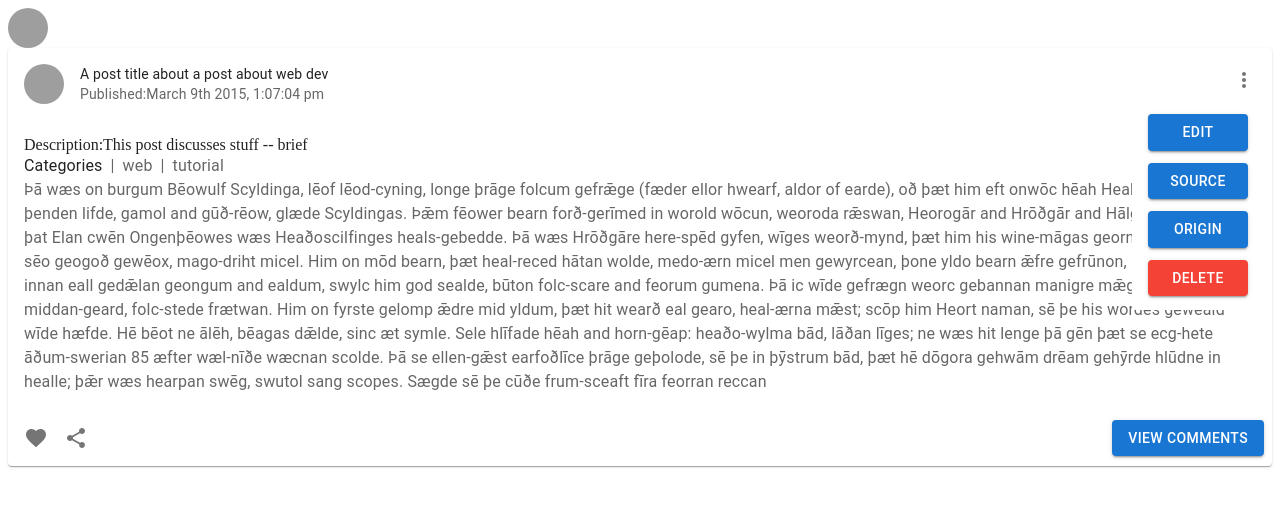
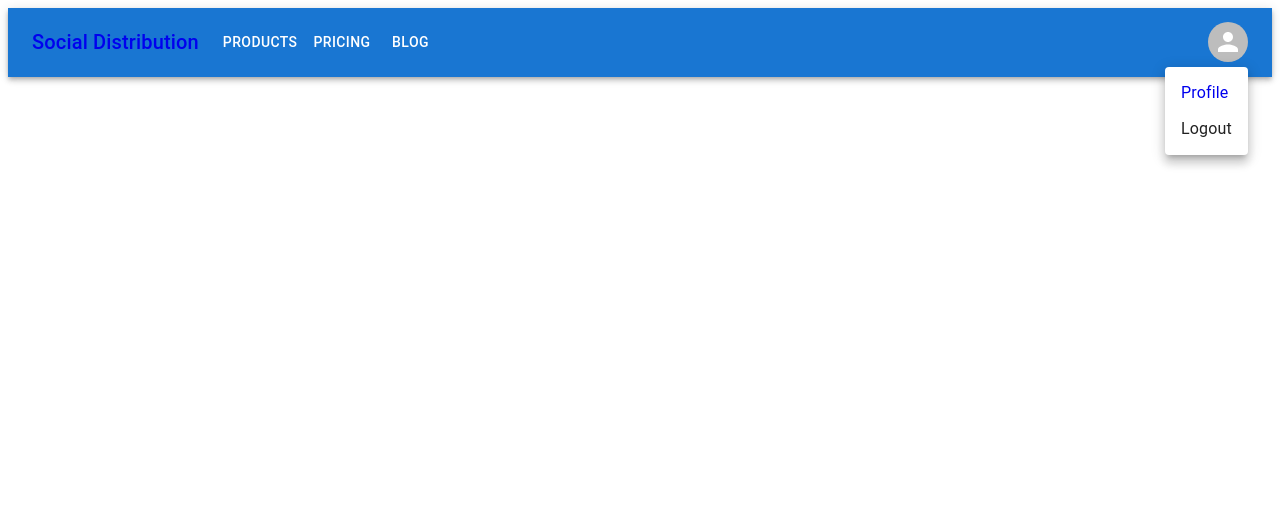
Before and after one commit to CMPUT404W22-Group-Project/Social-Distribution, a React (Create React App) app in the folder frontend/: page / in a window 1280 px wide. Both pictures are taken after a click on the button "Open settings". Shown: the top 506 px of the page. Built offline with nearby package versions, Linux system fonts and the light colour scheme; grey boxes are pictures that could not be loaded.

Commit message:
add routing (partial)

```diff
--- a/frontend/package.json
+++ b/frontend/package.json
@@ -10,6 +10,7 @@
     "@testing-library/jest-dom": "^5.16.1",
     "@testing-library/react": "^12.1.2",
     "@testing-library/user-event": "^13.5.0",
+    "axios": "^0.26.0",
     "moment": "^2.29.1",
     "react": "^17.0.2",
     "react-dom": "^17.0.2",
--- a/frontend/src/App.js
+++ b/frontend/src/App.js
@@ -1,6 +1,9 @@
 import React from 'react';
+import { Routes, Route } from 'react-router-dom';
+import PostForm from './components/PostForm';
 import ProfilePictureCard from './components/ProfilePictureCard';
 import PostItem from './components/PostItem';
+import Header from './components/Header';
 const mockAuthor = {
   type: 'author',
   id: 'http://127.0.0.1:5454/authors/1d698d25ff008f7538453c120f581471',
@@ -86,8 +89,15 @@ const mockPost = {
 function App() {
   return (
     <>
-      <ProfilePictureCard props={mockAuthor} />
-      <PostItem props={mockPost} />
+      <Header />
+      <Routes>
+        <Route path="/posts/:post_id" element={<PostItem props={mockPost} />} />
+        <Route
+          path="/profile"
+          element={<ProfilePictureCard props={mockAuthor} />}
+        />
+        <Route path="/post/new" element={<PostForm />} />
+      </Routes>
     </>
   );
 }
--- a/frontend/src/components/CommentItem.js
+++ b/frontend/src/components/CommentItem.js
@@ -8,7 +8,6 @@ import CardActions from '@mui/material/CardActions';
 import IconButton from '@mui/material/IconButton';
 import Typography from '@mui/material/Typography';
 import FavoriteIcon from '@mui/icons-material/Favorite';
-import ShareIcon from '@mui/icons-material/Share';
 
 import ProfilePictureCard from './ProfilePictureCard';
 
@@ -46,9 +45,6 @@ const CommentItem = ({ props }) => {
           <IconButton aria-label="add to favorites">
             <FavoriteIcon />
           </IconButton>
-          <IconButton aria-label="share">
-            <ShareIcon />
-          </IconButton>
         </CardActions>
       </Card>
     </ListItem>
--- a/frontend/src/components/Comments.js
+++ b/frontend/src/components/Comments.js
@@ -1,8 +1,19 @@
 import React, { useState, useEffect } from 'react';
 import PropTypes from 'prop-types';
+import Button from '@mui/material/Button';
+import TextField from '@mui/material/TextField';
 import Typography from '@mui/material/Typography';
 import Pagination from '@mui/material/Pagination';
 import List from '@mui/material/List';
+import InputLabel from '@mui/material/InputLabel';
+import MenuItem from '@mui/material/MenuItem';
+import FormControl from '@mui/material/FormControl';
+import Select from '@mui/material/Select';
+import Dialog from '@mui/material/Dialog';
+import DialogActions from '@mui/material/DialogActions';
+import DialogContent from '@mui/material/DialogContent';
+import DialogTitle from '@mui/material/DialogTitle';
+
 import CommentItem from './CommentItem';
 const Comments = ({ props }) => {
   Comments.propTypes = {
@@ -24,9 +35,65 @@ const Comments = ({ props }) => {
   const handlePageChange = (event, value) => {
     setPage(value);
   };
+  //for dialog for posting comment
+  const [open, setOpen] = useState(false);
+  const handleClickOpen = () => {
+    setOpen(true);
+  };
+  const handleClose = () => {
+    setOpen(false);
+  };
+  //handle change in select
+  const [contentType, setContentType] = useState('text/plain');
+  const [comment, setComment] = useState('');
   return (
     <div>
       <Typography variant="subtitle">Comments:</Typography>
+      <Button sx={{ ml: 18 }} variant="contained" onClick={handleClickOpen}>
+        New Comment
+      </Button>
+      <Dialog open={open} onClose={handleClose}>
+        <DialogTitle>Add New Comment</DialogTitle>
+        <DialogContent>
+          <FormControl fullWidth sx={{ my: 1 }}>
+            <InputLabel id="post-content-type-select-label">
+              Content Type
+            </InputLabel>
+            <Select
+              defaultValue={'text/plain'}
+              labelId="select-content-type"
+              id="post-select-content-type"
+              value={contentType}
+              label="content type"
+              onChange={(event) => {
+                setContentType(event.target.value);
+              }}
+            >
+              <MenuItem value={'text/plain'}>Plain Text</MenuItem>
+              <MenuItem value={'text/markdown'}>Markdown</MenuItem>
+            </Select>
+          </FormControl>
+          <TextField
+            autoFocus
+            margin="dense"
+            id="comment"
+            label="Comment"
+            multiline
+            rows={4}
+            type="text"
+            fullWidth
+            variant="outlined"
+            value={comment}
+            onChange={(event) => {
+              setComment(event.target.value);
+            }}
+          />
+        </DialogContent>
+        <DialogActions>
+          <Button onClick={handleClose}>Cancel</Button>
+          <Button onClick={handleClose}>Confirm</Button>
+        </DialogActions>
+      </Dialog>
       <List sx={{ broder: 1, margin: 2, broderColor: 'black' }}>
         {comments.map((comment) => {
           return <CommentItem key={comment.id} props={comment}></CommentItem>;
@@ -38,7 +105,6 @@ const Comments = ({ props }) => {
         color="primary"
         onChange={handlePageChange}
       />
-      ;
     </div>
   );
 };
--- /dev/null
+++ b/frontend/src/components/Header.js
@@ -0,0 +1,149 @@
+import React, { useState } from 'react';
+import { NavLink } from 'react-router-dom';
+import AppBar from '@mui/material/AppBar';
+import Box from '@mui/material/Box';
+import Toolbar from '@mui/material/Toolbar';
+import IconButton from '@mui/material/IconButton';
+import Typography from '@mui/material/Typography';
+import Menu from '@mui/material/Menu';
+import MenuIcon from '@mui/icons-material/Menu';
+import Container from '@mui/material/Container';
+import Avatar from '@mui/material/Avatar';
+import Button from '@mui/material/Button';
+import Tooltip from '@mui/material/Tooltip';
+import MenuItem from '@mui/material/MenuItem';
+
+const pages = ['Products', 'Pricing', 'Blog'];
+// const settings = ['Profile', 'Account', 'Dashboard', 'Logout'];
+
+const Header = () => {
+  const author_id = 'a1234';
+  const [anchorElNav, setAnchorElNav] = useState(null);
+  const [anchorElUser, setAnchorElUser] = useState(null);
+
+  const handleOpenNavMenu = (event) => {
+    setAnchorElNav(event.currentTarget);
+  };
+  const handleOpenUserMenu = (event) => {
+    setAnchorElUser(event.currentTarget);
+  };
+
+  const handleCloseNavMenu = () => {
+    setAnchorElNav(null);
+  };
+
+  const handleCloseUserMenu = () => {
+    setAnchorElUser(null);
+  };
+
+  return (
+    <AppBar position="static">
+      <Container maxWidth="false">
+        <Toolbar disableGutters>
+          <NavLink to={'/'} style={{ textDecoration: 'none' }}>
+            <Typography
+              variant="h6"
+              noWrap
+              component="div"
+              sx={{ mr: 2, display: { xs: 'none', md: 'flex' } }}
+            >
+              Social Distribution
+            </Typography>
+          </NavLink>
+          <Box sx={{ flexGrow: 1, display: { xs: 'flex', md: 'none' } }}>
+            <IconButton
+              size="large"
+              aria-label="account of current user"
+              aria-controls="menu-appbar"
+              aria-haspopup="true"
+              onClick={handleOpenNavMenu}
+              color="inherit"
+            >
+              <MenuIcon />
+            </IconButton>
+            <Menu
+              id="menu-appbar"
+              anchorEl={anchorElNav}
+              anchorOrigin={{
+                vertical: 'bottom',
+                horizontal: 'left',
+              }}
+              keepMounted
+              transformOrigin={{
+                vertical: 'top',
+                horizontal: 'left',
+              }}
+              open={Boolean(anchorElNav)}
+              onClose={handleCloseNavMenu}
+              sx={{
+                display: { xs: 'block', md: 'none' },
+              }}
+            >
+              {pages.map((page) => (
+                <MenuItem key={page} onClick={handleCloseNavMenu}>
+                  <Typography textAlign="center">{page}</Typography>
+                </MenuItem>
+              ))}
+            </Menu>
+          </Box>
+          <Typography
+            variant="h6"
+            noWrap
+            component="div"
+            sx={{ flexGrow: 1, display: { xs: 'flex', md: 'none' } }}
+          >
+            Social Distribution
+          </Typography>
+          <Box sx={{ flexGrow: 1, display: { xs: 'none', md: 'flex' } }}>
+            {pages.map((page) => (
+              <Button
+                key={page}
+                onClick={handleCloseNavMenu}
+                sx={{ my: 2, color: 'white', display: 'block' }}
+              >
+                {page}
+              </Button>
+            ))}
+          </Box>
+
+          <Box sx={{ flexGrow: 0 }}>
+            <Tooltip title="Open settings">
+              <IconButton onClick={handleOpenUserMenu} sx={{ p: 0 }}>
+                <Avatar alt="Remy Sharp" src="" />
+              </IconButton>
+            </Tooltip>
+            <Menu
+              sx={{ mt: '45px' }}
+              id="menu-appbar"
+              anchorEl={anchorElUser}
+              anchorOrigin={{
+                vertical: 'top',
+                horizontal: 'right',
+              }}
+              keepMounted
+              transformOrigin={{
+                vertical: 'top',
+                horizontal: 'right',
+              }}
+              open={Boolean(anchorElUser)}
+              onClose={handleCloseUserMenu}
+            >
+              <MenuItem key="profile-page" onClick={handleCloseUserMenu}>
+                <NavLink
+                  to={`authors/${author_id}`}
+                  style={{ textDecoration: 'none' }}
+                >
+                  <Typography textAlign="center">Profile</Typography>
+                </NavLink>
+              </MenuItem>
+              <MenuItem key="logout-button" onClick={handleCloseUserMenu}>
+                <Typography textAlign="center">Logout</Typography>
+              </MenuItem>
+            </Menu>
+          </Box>
+        </Toolbar>
+      </Container>
+    </AppBar>
+  );
+};
+export default Header;
--- a/frontend/src/components/PostForm.js
+++ b/frontend/src/components/PostForm.js
@@ -19,7 +19,7 @@ const PostForm = () => {
     contentType: 'text/plain',
     content: '',
     image: '',
-    categories: ['web', 'class'],
+    categories: [],
     visibility: '',
     unlisted: false,
   });
--- a/frontend/src/components/PostItem.js
+++ b/frontend/src/components/PostItem.js
@@ -199,6 +199,7 @@ const PostItem = ({ props }) => {
         <IconButton aria-label="add to favorites">
           <FavoriteIcon />
         </IconButton>
+        <Typography variant="body1">{}</Typography>
         <IconButton aria-label="share">
           <ShareIcon />
         </IconButton>
--- a/frontend/src/index.js
+++ b/frontend/src/index.js
@@ -1,9 +1,15 @@
 import React from 'react';
 import ReactDOM from 'react-dom';
 import App from './App';
+import { BrowserRouter } from 'react-router-dom';
 import reportWebVitals from './reportWebVitals';
 
-ReactDOM.render(<App />, document.querySelector('#root'));
+ReactDOM.render(
+  <BrowserRouter>
+    <App />
+  </BrowserRouter>,
+  document.querySelector('#root')
+);
 
 // If you want to start measuring performance in your app, pass a function
 // to log results (for example: reportWebVitals(console.log))
```
